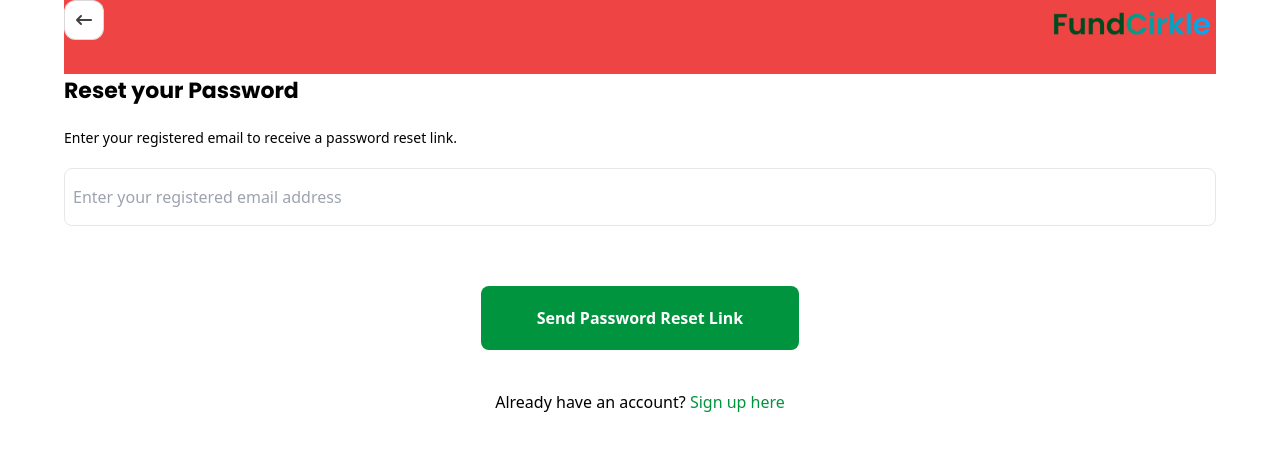
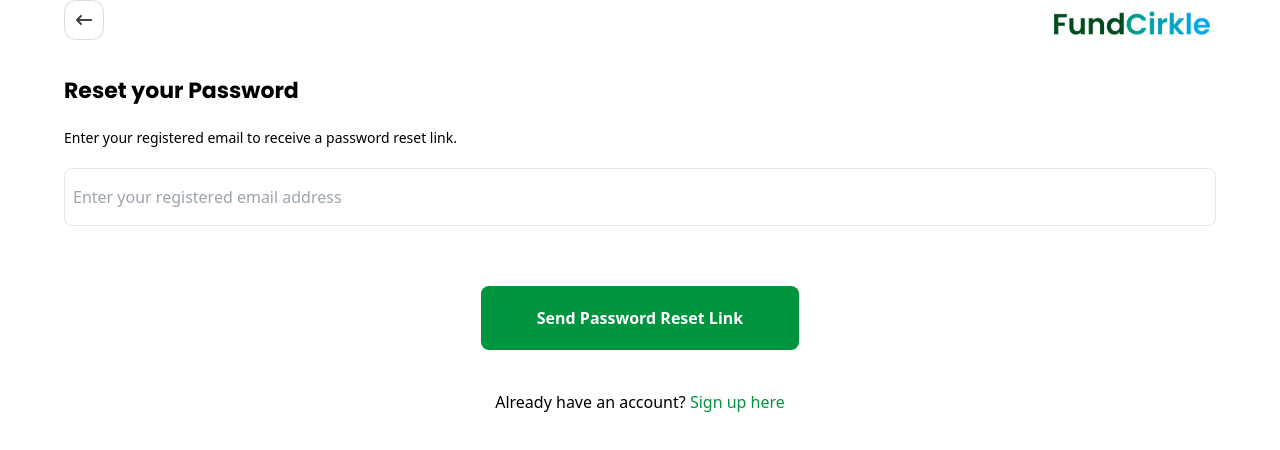
Before and after one commit to Ochaworldwide/fundcirkle, a React (Vite) app: page /reset in a window 1280 px wide. Shown: the top 450 px of the page. Built offline with nearby package versions, Linux system fonts and the light colour scheme; a web font is replaced by a local one.

Commit message:
updated the first set of colors

```diff
--- a/src/Component/Sign up/NavBar.jsx
+++ b/src/Component/Sign up/NavBar.jsx
@@ -7,7 +7,7 @@ import { Link } from "react-router-dom";
 
 function NavBar({ backLink }) {
   return (
-    <div className="flex w-[90%] mx-auto justify-between  bg-red-500">
+    <div className="flex w-[90%] mx-auto justify-between  ">
       <Link to={backLink}>
         <LazyLoadImage
           alt="Description"
```
